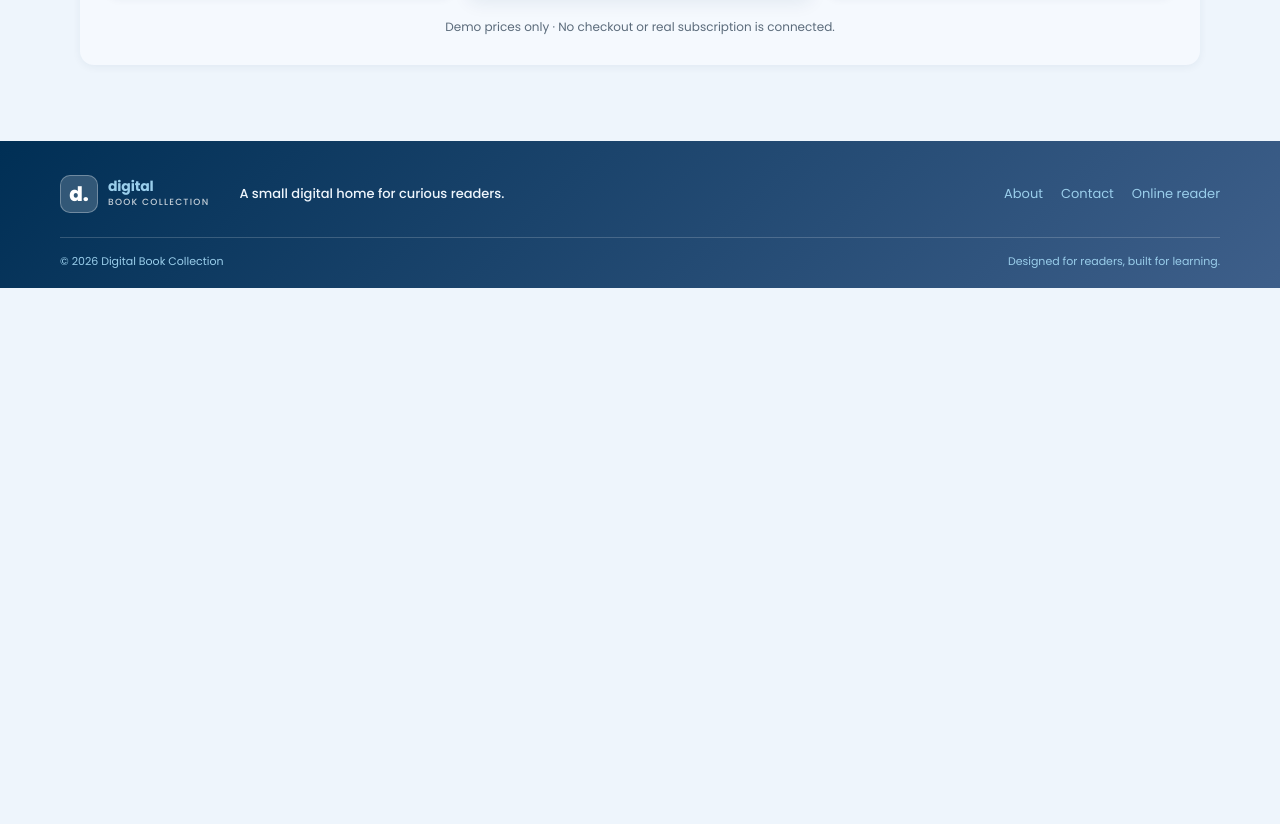
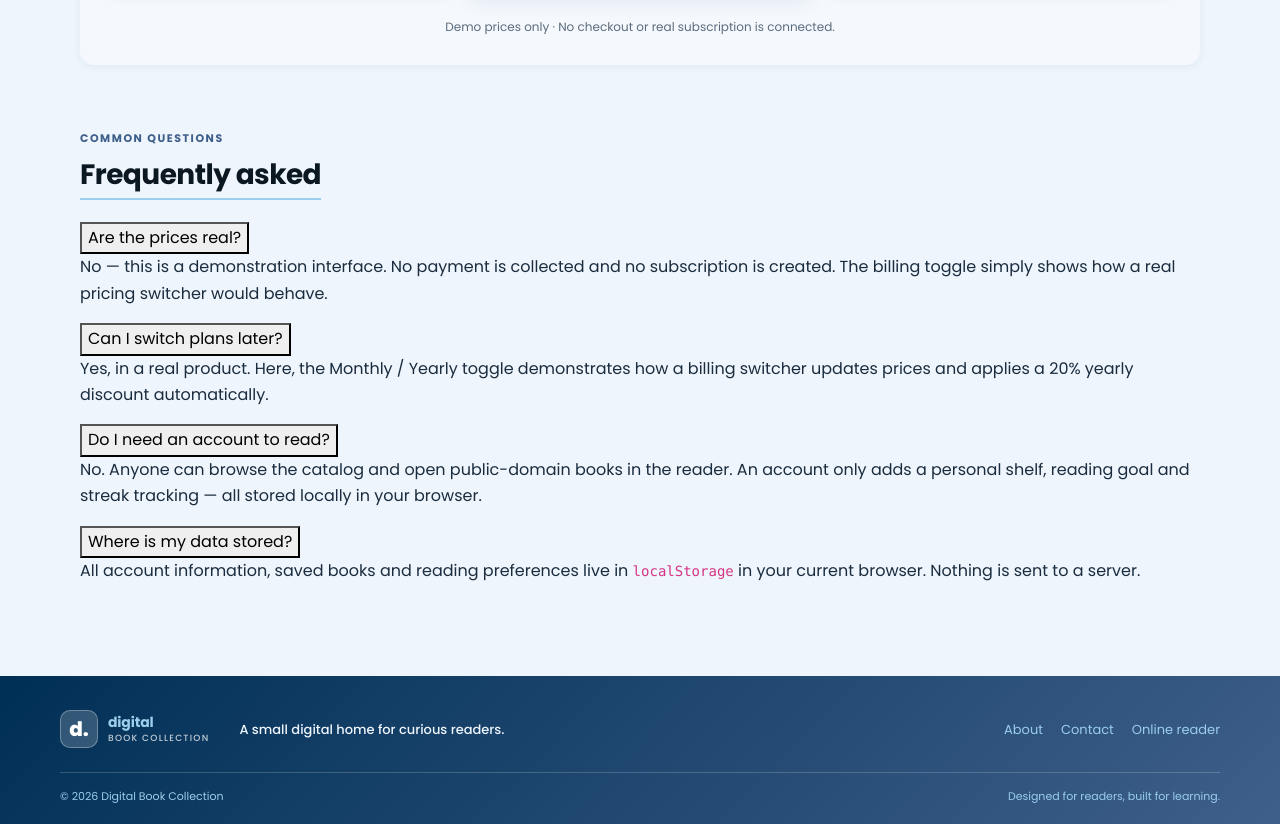
Before and after one commit to Altyn-se2513/web1_final_project, a plain HTML site: page pricing.html in a window 1280 px wide. Shown: the part 789-1613 px from the top of the page. Before the commit the page ends 1077 px from the top, so only its background shows below. Drawn offline with nearby package versions, Linux system fonts and the light colour scheme; a web font is replaced by a local one.

Commit message:
Update pricing.html

```diff
--- a/pricing.html
+++ b/pricing.html
@@ -47,6 +47,28 @@
 <article class="price-card"><span class="plan-kicker">FOR THE DEVOTED</span><h2>Bibliophile</h2><p class="plan-desc">For readers who want extra room.</p><div class="price"><strong data-month="8.99" data-year="7.19">$8.99</strong><span>/ month</span></div><ul><li>Everything in Book Club</li><li>Expanded saved shelf</li><li>Early feature previews</li></ul><a class="btn btn-outline w-100" href="contact.html">Ask a question</a></article>
 </div><p class="pricing-note">Demo prices only · No checkout or real subscription is connected.</p></section>
 
+<section class="section-block faq-section">
+  <div class="section-heading">
+    <div><span class="eyebrow">COMMON QUESTIONS</span><h2>Frequently asked</h2></div>
+  </div>
+  <div class="faq-item">
+    <button class="faq-q" type="button" aria-expanded="false">Are the prices real?</button>
+    <div class="faq-a"><p>No — this is a demonstration interface. No payment is collected and no subscription is created. The billing toggle simply shows how a real pricing switcher would behave.</p></div>
+  </div>
+  <div class="faq-item">
+    <button class="faq-q" type="button" aria-expanded="false">Can I switch plans later?</button>
+    <div class="faq-a"><p>Yes, in a real product. Here, the Monthly / Yearly toggle demonstrates how a billing switcher updates prices and applies a 20% yearly discount automatically.</p></div>
+  </div>
+  <div class="faq-item">
+    <button class="faq-q" type="button" aria-expanded="false">Do I need an account to read?</button>
+    <div class="faq-a"><p>No. Anyone can browse the catalog and open public-domain books in the reader. An account only adds a personal shelf, reading goal and streak tracking — all stored locally in your browser.</p></div>
+  </div>
+  <div class="faq-item">
+    <button class="faq-q" type="button" aria-expanded="false">Where is my data stored?</button>
+    <div class="faq-a"><p>All account information, saved books and reading preferences live in <code>localStorage</code> in your current browser. Nothing is sent to a server.</p></div>
+  </div>
+</section>
+
 </main>
 <footer class="site-footer"><div class="footer-inner"><a class="brand footer-brand" href="index.html"><span class="brand-mark">d.</span><span>digital<span class="brand-light">book collection</span></span></a><p>A small digital home for curious readers.</p><div class="footer-links"><a href="about.html">About</a><a href="contact.html">Contact</a><a href="reader.html">Online reader</a></div></div><div class="footer-bottom"><span>© 2026 Digital Book Collection</span><span>Designed for readers, built for learning.</span></div></footer>
 <script src="https://cdn.jsdelivr.net/npm/bootstrap@5.3.3/dist/js/bootstrap.bundle.min.js"></script>
```
